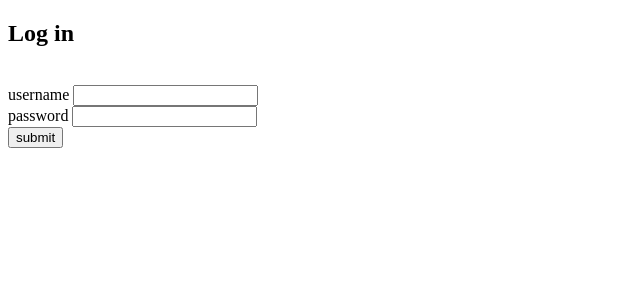
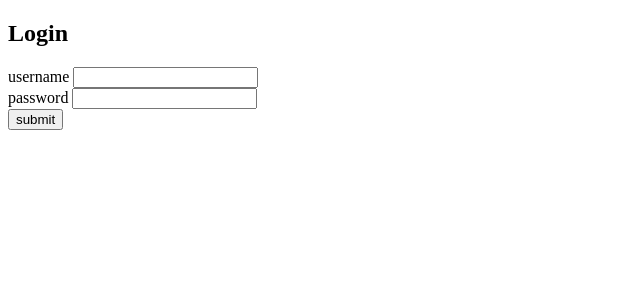
Before and after one commit to maurirlz/Blog-List-Frontend, a React (Create React App) app: page / in a window 1280 px wide. Shown: the top 300 px of the page, without its empty margins (0-640 px from the left). Built offline with nearby package versions, Linux system fonts and the light colour scheme; no server answers; the HTML template or start-up script is replaced by a standard one.

Commit message:
Finish exercise 5.6 and added a little bit of doc on App component

```diff
--- a/src/App.js
+++ b/src/App.js
@@ -3,12 +3,21 @@ import Blogs from "./components/Blogsection/BlogComponents/Blogs";
 import blogService from "./services/blogs";
 import loginService from "./services/login";
 import BlogForm from "./components/Blogsection/Form/BlogForm";
-import LoginSection from "./components/login/LoginSection";
+import LoginForm from "./components/login/Loginform";
 import Greeting from "./components/Blogsection/Greeting";
 import Notification from "./components/Common/Notification";
 import Togglable from "/home/maaush/git/blog-list-frontend/src/components/Common/Togglable";
 
 const App = () => {
+  // state declaration
+
+  const [blogs, setBlogs] = useState([]);
+  const [user, setUser] = useState(null);
+  const [errorMessage, setErrorMessage] = useState(null);
+  const [notificationMessage, setNotificationMessage] = useState(null);
+
+  // effects declaration
+
   useEffect(() => {
     blogService.getAll().then((blogs) => setBlogs(blogs));
   }, []);
@@ -23,12 +32,7 @@ const App = () => {
     }
   }, []);
 
-  const [blogs, setBlogs] = useState([]);
-  const [username, setUsername] = useState("");
-  const [password, setPassword] = useState("");
-  const [user, setUser] = useState(null);
-  const [errorMessage, setErrorMessage] = useState(null);
-  const [notificationMessage, setNotificationMessage] = useState(null);
+  // logout
 
   const handleLogout = () => {
     window.localStorage.removeItem("LoggedBlogUser");
@@ -36,19 +40,14 @@ const App = () => {
     blogService.setToken("");
   };
 
-  const handleLogin = async (event) => {
-    event.preventDefault();
+  // login
 
+  const handleLogin = async (userCredentials) => {
     try {
-      const user = await loginService.login({
-        username,
-        password,
-      });
+      const user = await loginService.login(userCredentials);
 
       window.localStorage.setItem("LoggedBlogUser", JSON.stringify(user));
       blogService.setToken(user.token);
-      setUsername("");
-      setPassword("");
       setUser(user);
     } catch (e) {
       if (e.message.includes("401")) {
@@ -60,6 +59,8 @@ const App = () => {
       }, 4000);
     }
   };
+
+  // send blog to the server
 
   const createBlog = async (newBlog) => {
     try {
@@ -78,20 +79,18 @@ const App = () => {
     }
   };
 
+  // form login
+
   const displayLoginForm = () => {
     return (
-      <div class="loginform">
+      <div className="loginform">
         <Notification class="notification" message={errorMessage} />
-        <LoginSection
-          username={username}
-          setUsername={setUsername}
-          password={password}
-          setPassword={setPassword}
-          handleLogin={handleLogin}
-        />
+        <LoginForm handleLogin={handleLogin} />
       </div>
     );
   };
+
+  // form blogs creation
 
   const displayBlogsSection = (blogs) => {
     return (
--- a/src/components/login/LoginSection.js
+++ /dev/null
@@ -1,17 +0,0 @@
-import React from 'react';
-import Login from './Loginform';
-import Title from '../Common/Title';
-
-// setUsername={setUsername} username={username} password={password} setPassword={setPassword} handleLogin={handleLogin}
-const LoginSection = ({ setUsername, username, setPassword, password, handleLogin }) => {
-  return (
-    <>
-      <Title text="Log in"/>
-      <br/>
-      <Login handleLogin={handleLogin} setPassword={setPassword}
-             setUsername={setUsername} password={password} username={username}/>
-    </>
-  );
-}
-
-export default LoginSection;
--- a/src/components/login/Loginform.js
+++ b/src/components/login/Loginform.js
@@ -1,18 +1,45 @@
-import React from 'react';
-import FormInput from '../Common/FormInput';
-import FormButton from '../Common/FormButton';
+import React, { useState } from "react";
+import FormInput from "../Common/FormInput";
+import FormButton from "../Common/FormButton";
+import Title from "../Common/Title";
 
-const Login = ({ username, setUsername, password, setPassword, handleLogin }) => {
+const LoginForm = ({ handleLogin }) => {
+  const [username, setUsername] = useState("");
+  const [password, setPassword] = useState("");
+
+  const createUser = (event) => {
+    event.preventDefault();
+    handleLogin({
+      username: username,
+      password: password,
+    });
+
+    setUsername("");
+    setPassword("");
+  };
 
   return (
     <div>
-      <form onSubmit={handleLogin}>
-        <FormInput state={username} setState={setUsername} text="username" name="username" type="text"/>
-        <FormInput state={password} setState={setPassword} text="password" name="password" type="password"/>
-        <FormButton type='submit' text='submit'/>
+      <Title text="Login" />
+      <form onSubmit={createUser}>
+        <FormInput
+          state={username}
+          setState={setUsername}
+          text="username"
+          name="username"
+          type="text"
+        />
+        <FormInput
+          state={password}
+          setState={setPassword}
+          text="password"
+          name="password"
+          type="password"
+        />
+        <FormButton type="submit" text="submit" />
       </form>
     </div>
-  )
-}
+  );
+};
 
-export default Login
+export default LoginForm;
```
